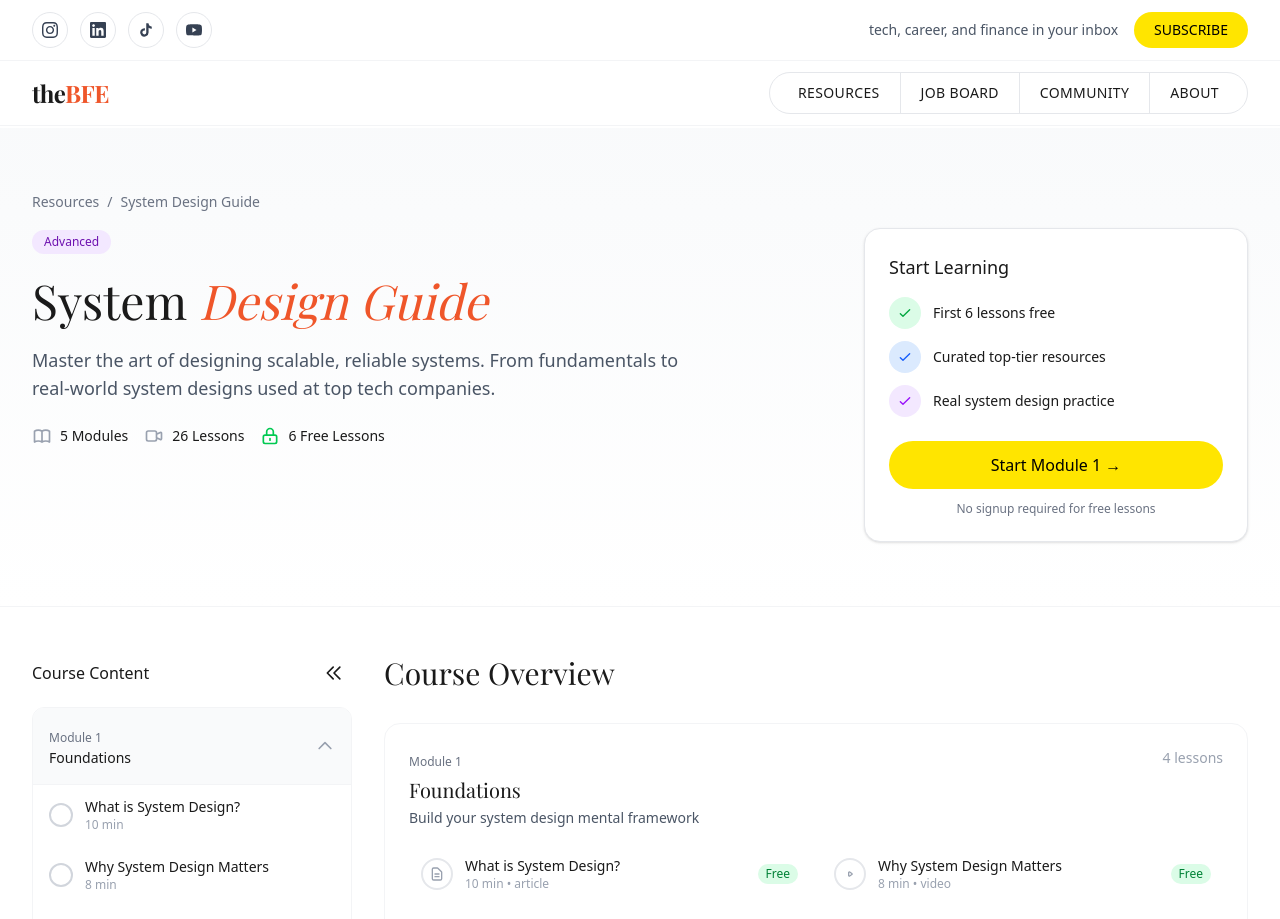
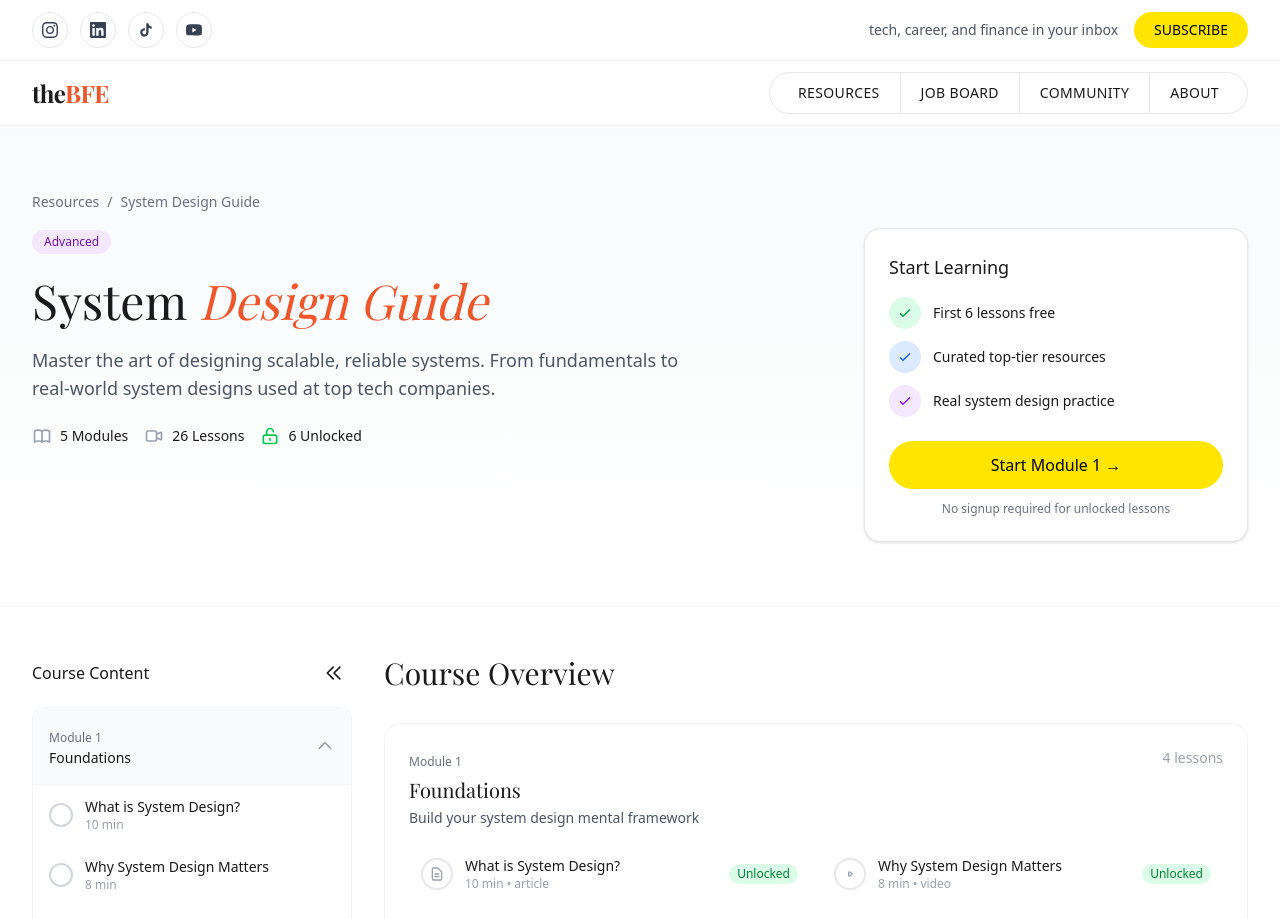
Before and after one commit to nayaunity/bfewebsite, a Next.js app: page /resources/system-design in a window 1280 px wide. Shown: the top 919 px of the page. Built offline with nearby package versions, Linux system fonts and the light colour scheme; a web font is replaced by a local one.

Commit message:
Update course UI: hide locks when unlocked, change Free to Unlocked
- Sidebar now hides lock icons when user has unlocked course access
- Changed all "Free" labels to "Unlocked" across lesson pages
- Updated course overview stats and badges

Co-Authored-By: Claude Opus 4.5 <noreply@anthropic.com>

```diff
--- a/src/app/resources/system-design/_components/LessonContent.tsx
+++ b/src/app/resources/system-design/_components/LessonContent.tsx
@@ -202,21 +202,12 @@ export default function LessonContent({
             )}
             {lesson.type}
           </span>
-          {lesson.free ? (
           <span className="flex items-center gap-1.5 text-green-600">
             <svg className="w-4 h-4" fill="none" stroke="currentColor" viewBox="0 0 24 24">
               <path strokeLinecap="round" strokeLinejoin="round" strokeWidth={2} d="M8 11V7a4 4 0 118 0m-4 8v2m-6 4h12a2 2 0 002-2v-6a2 2 0 00-2-2H6a2 2 0 00-2 2v6a2 2 0 002 2z" />
             </svg>
-              Free
-            </span>
-          ) : (
-            <span className="flex items-center gap-1.5 text-green-600">
-              <svg className="w-4 h-4" fill="none" stroke="currentColor" viewBox="0 0 24 24">
-                <path strokeLinecap="round" strokeLinejoin="round" strokeWidth={2} d="M5 13l4 4L19 7" />
-              </svg>
             Unlocked
           </span>
-          )}
         </div>
       </div>
 
--- a/src/app/resources/system-design/_components/LessonSidebar.tsx
+++ b/src/app/resources/system-design/_components/LessonSidebar.tsx
@@ -1,6 +1,6 @@
 "use client";
 
-import { useState } from "react";
+import { useState, useEffect } from "react";
 import Link from "next/link";
 import type { Course } from "@/lib/courses";
 
@@ -11,6 +11,13 @@ interface LessonSidebarProps {
 
 export default function LessonSidebar({ course, currentSlug }: LessonSidebarProps) {
   const [sidebarOpen, setSidebarOpen] = useState(true);
+  const [hasAccess, setHasAccess] = useState(false);
+
+  // Check if user has unlocked premium content
+  useEffect(() => {
+    const unlocked = localStorage.getItem("bfe-course-access");
+    setHasAccess(unlocked === "true");
+  }, []);
 
   // Find the module that contains the current lesson
   const currentModuleId = currentSlug
@@ -77,7 +84,7 @@ export default function LessonSidebar({ course, currentSlug }: LessonSidebarProp
                           currentSlug === lesson.slug ? "bg-[#ffe500]/20" : ""
                         }`}
                       >
-                        {lesson.free ? (
+                        {lesson.free || hasAccess ? (
                           <div className="w-6 h-6 rounded-full border-2 border-gray-300 flex items-center justify-center flex-shrink-0">
                             {currentSlug === lesson.slug && (
                               <div className="w-2 h-2 rounded-full bg-[#ef562a]"></div>
--- a/src/app/resources/system-design/page.tsx
+++ b/src/app/resources/system-design/page.tsx
@@ -62,9 +62,9 @@ export default function SystemDesignGuidePage() {
                   </div>
                   <div className="flex items-center gap-2">
                     <svg className="w-5 h-5 text-green-500" fill="none" stroke="currentColor" viewBox="0 0 24 24">
-                      <path strokeLinecap="round" strokeLinejoin="round" strokeWidth={2} d="M12 15v2m-6 4h12a2 2 0 002-2v-6a2 2 0 00-2-2H6a2 2 0 00-2 2v6a2 2 0 002 2zm10-10V7a4 4 0 00-8 0v4h8z" />
+                      <path strokeLinecap="round" strokeLinejoin="round" strokeWidth={2} d="M8 11V7a4 4 0 118 0m-4 8v2m-6 4h12a2 2 0 002-2v-6a2 2 0 00-2-2H6a2 2 0 00-2 2v6a2 2 0 002 2z" />
                     </svg>
-                    <span>{course.stats.freeLessons} Free Lessons</span>
+                    <span>{course.stats.freeLessons} Unlocked</span>
                   </div>
                 </div>
               </div>
@@ -97,7 +97,7 @@ export default function SystemDesignGuidePage() {
                   </Link>
                 )}
                 <p className="text-xs text-gray-500 text-center mt-3">
-                  No signup required for free lessons
+                  No signup required for unlocked lessons
                 </p>
               </div>
             </div>
@@ -169,7 +169,7 @@ export default function SystemDesignGuidePage() {
                             </div>
                             {lesson.free && (
                               <span className="text-xs px-2 py-0.5 rounded-full bg-green-100 text-green-700">
-                                Free
+                                Unlocked
                               </span>
                             )}
                           </Link>
```
Lines whose indentation alone changed are shown as unchanged.
